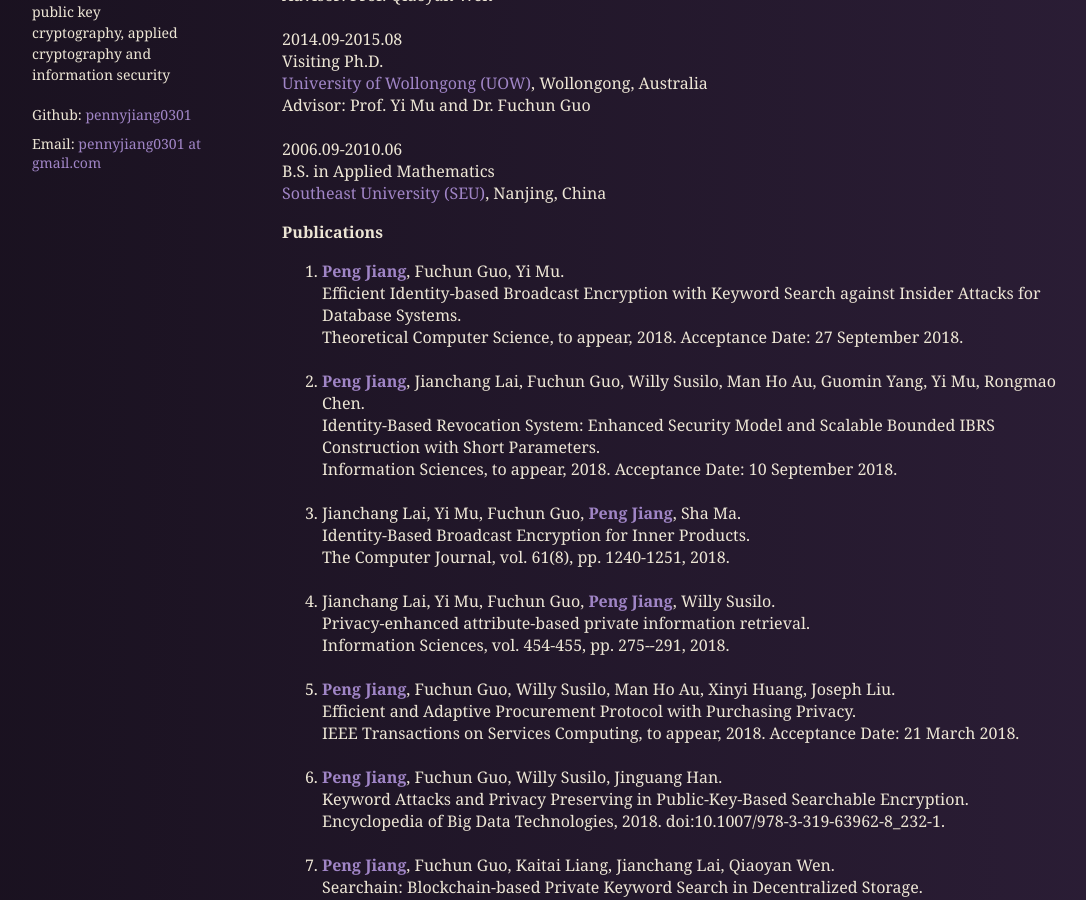
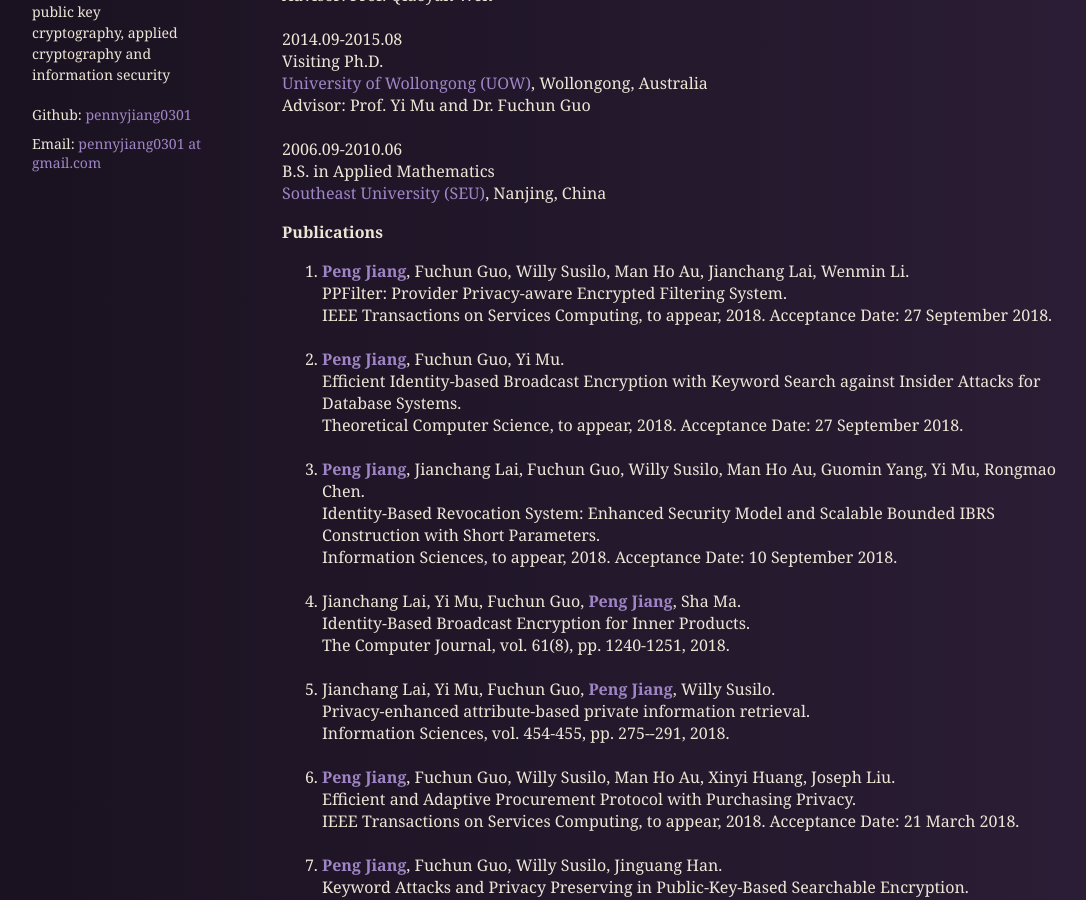
Before and after one commit to pennyjiang0301/pennyjiang0301.github.io, a Jekyll site: the page built from index.html, in a window 1280 px wide and 900 px high, scrolled down 464 px. Shown: the whole window, without its empty margins (68-1154 px from the left). Built offline with Jekyll 4.4.1, drawn with Linux system fonts in a browser that asks for light colours.

Commit message:
Update index.html

```diff
--- a/index.html
+++ b/index.html
@@ -73,6 +73,11 @@ title: Home
     <strong>Publications</strong>
 	</p>
 	<ol>
+		<li><a href=https://pennyjiang0301.github.io><strong>Peng Jiang</strong></a>, Fuchun Guo, Willy Susilo, Man Ho Au, Jianchang Lai, Wenmin Li. <br/>
+			PPFilter: Provider Privacy-aware Encrypted Filtering System. <br/>
+			IEEE Transactions on Services Computing, to appear, 2018. Acceptance Date: 27 September 2018. </li>
+		<br/>
+
 		<li><a href=https://pennyjiang0301.github.io><strong>Peng Jiang</strong></a>, Fuchun Guo, Yi Mu. <br/>
 			Efficient Identity-based Broadcast Encryption with Keyword Search against Insider Attacks for Database Systems. <br/>
 			Theoretical Computer Science, to appear, 2018. Acceptance Date: 27 September 2018. </li>
```
